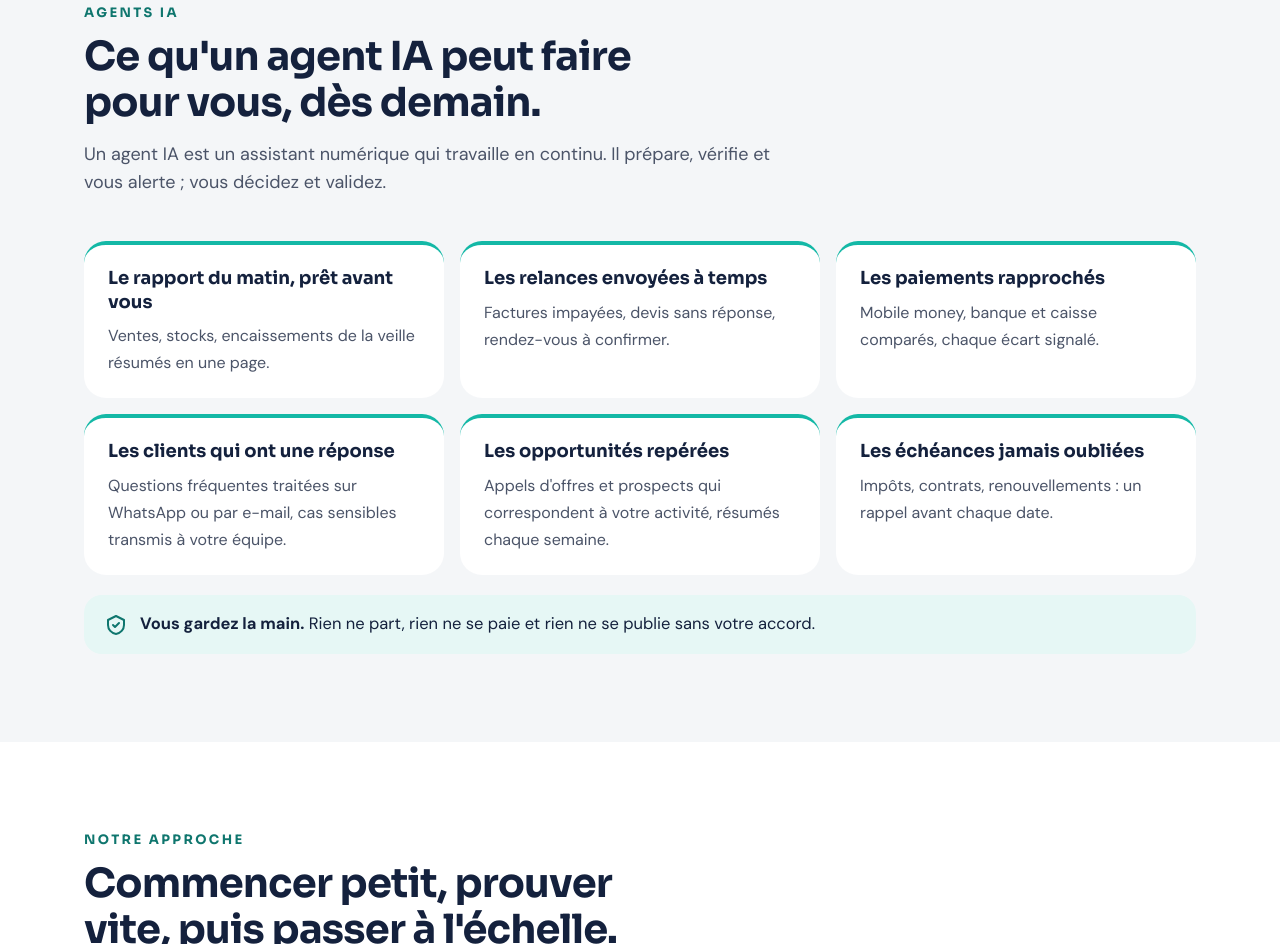
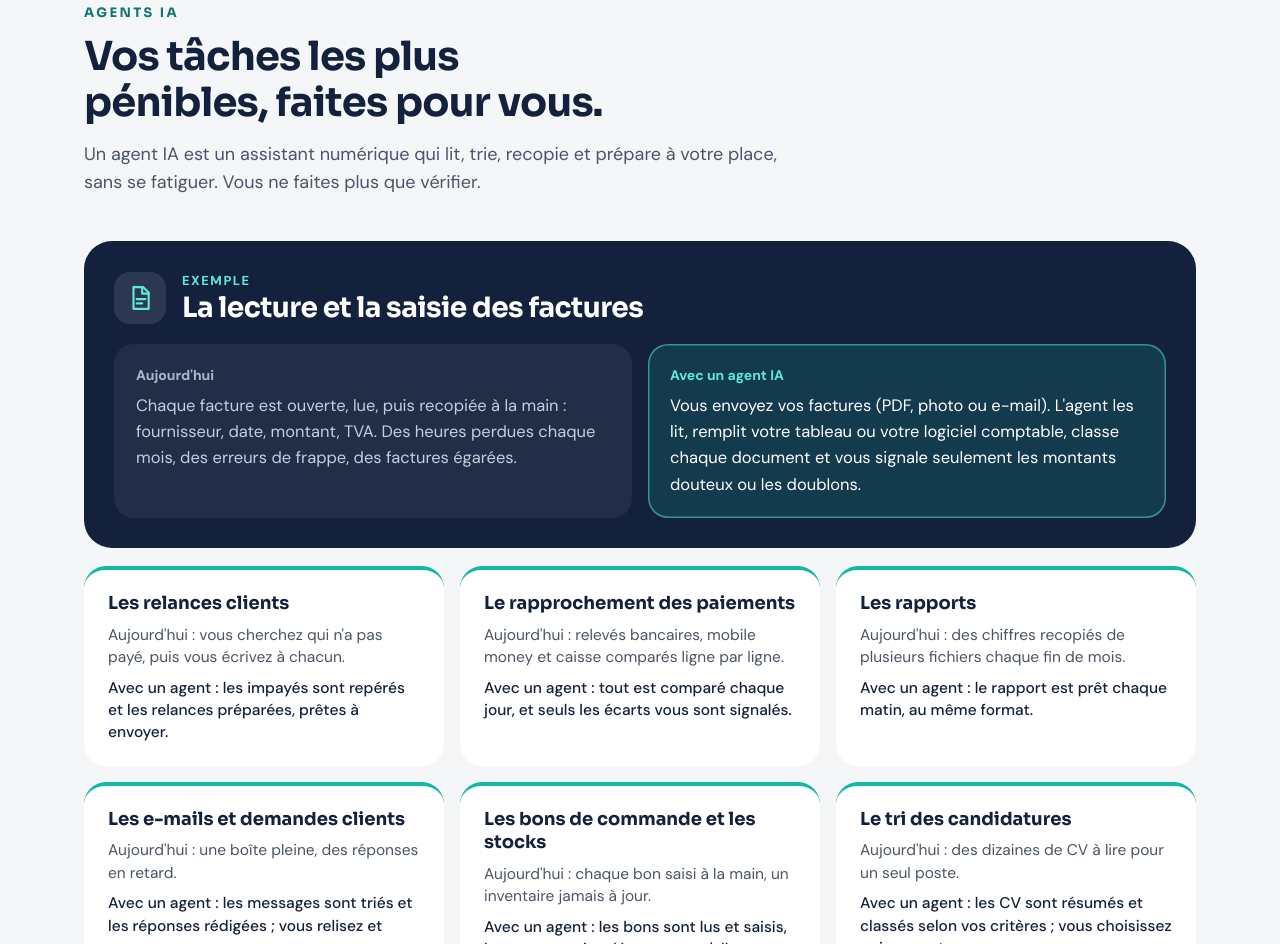
Before and after one commit to bahabdoulaye944/innovconsulting-site, a plain HTML site: page index.html in a window 1280 px wide. Shown: the part 1856-2800 px from the top of the page. Drawn offline with Linux system fonts and the light colour scheme.

Commit message:
Site : exemples avant/après, dont la saisie des factures
Co-Authored-By: Claude Opus 5.5 <noreply@anthropic.com>
Claude-Session: https://claude.ai/code/session_01Tj6a6YbKcUs1eakS5hUoES

```diff
--- a/index.html
+++ b/index.html
@@ -94,6 +94,24 @@ section{padding:88px 0}
 .agent{background:#fff;border-radius:22px;padding:22px 24px;border-top:4px solid var(--teal)}
 .agent b{display:block;font-family:'Sora',sans-serif;font-size:18px;line-height:1.3;margin-bottom:8px}
 .agent span{color:var(--muted);font-size:16px}
+.agent .before,.agent .after{display:block;font-size:15.5px;line-height:1.45}
+.agent .before{color:var(--muted);margin-bottom:8px}
+.agent .after{color:var(--ink);font-weight:500}
+.case-feature{background:var(--navy);color:#fff;border-radius:28px;padding:30px;margin-bottom:18px}
+.case-feature-title{display:flex;gap:16px;align-items:center;margin-bottom:20px}
+.case-feature .ico{width:52px;height:52px;border-radius:16px;background:rgba(255,255,255,.1);display:flex;align-items:center;justify-content:center;flex-shrink:0}
+.case-tag{font-size:13px;font-weight:700;letter-spacing:1.5px;text-transform:uppercase;color:#5EEAD4}
+.case-feature h3{font-size:clamp(22px,2.6vw,28px);color:#fff}
+.case-cols{display:grid;grid-template-columns:1fr 1fr;gap:16px}
+.case-before,.case-after{border-radius:20px;padding:20px 22px}
+.case-before{background:rgba(255,255,255,.06)}
+.case-after{background:rgba(20,184,166,.16);box-shadow:inset 0 0 0 1.5px rgba(94,234,212,.5)}
+.case-label{font-weight:700;font-size:14px;margin-bottom:6px;color:#AEB8CC}
+.case-after .case-label{color:#5EEAD4}
+.case-before p{color:#C6CEDD;font-size:16.5px}
+.case-after p{color:#fff;font-size:16.5px}
+.agents-cta{display:flex;flex-wrap:wrap;gap:16px;align-items:center;justify-content:space-between;margin-top:18px;background:#fff;border-radius:22px;padding:20px 24px}
+.agents-cta p{font-size:17px;max-width:720px}
 .agent-note{display:flex;gap:12px;align-items:center;margin-top:20px;background:var(--teal-soft);border-radius:18px;padding:16px 20px;font-size:16.5px}
 .agent-note svg{flex-shrink:0}
 .strengths{display:grid;grid-template-columns:repeat(3,minmax(0,1fr));gap:18px;margin-top:18px}
@@ -172,7 +190,8 @@ footer .legal{display:flex;flex-wrap:wrap;gap:6px 16px}
   .menu a:not(.btn){display:none}
   .hero{padding:48px 0 56px}
   section{padding:64px 0}
-  .services,.steps,.feat,.values,.agents{grid-template-columns:1fr}
+  .services,.steps,.feat,.values,.agents,.case-cols{grid-template-columns:1fr}
+  .case-feature{padding:22px}
   .contact-box{padding:28px}
   .wrap{padding:0 16px}
   .art-kpis{grid-template-columns:repeat(3,minmax(0,1fr))}
@@ -208,7 +227,7 @@ footer .legal{display:flex;flex-wrap:wrap;gap:6px 16px}
       <div>
         <div class="kicker"><i></i>Automatisation · Agents IA · Data</div>
         <h1 id="titre">Moins de tâches répétitives, <em>plus de temps</em> pour votre métier.</h1>
-        <p class="lead">Rapports, relances, saisies, suivi des paiements : nous automatisons ce qui vous fait perdre des heures et mettons en place des agents IA qui préparent le travail. Vous n'avez plus qu'à valider.</p>
+        <p class="lead">Saisie des factures, relances, rapports, suivi des paiements : nous automatisons ce qui vous fait perdre des heures et mettons en place des agents IA qui préparent le travail. Vous n'avez plus qu'à valider.</p>
         <div class="hero-ctas">
           <a class="btn btn-primary" href="#contact">Parlons de votre projet</a>
           <a class="btn btn-ghost" href="#agents">Ce qu'un agent IA peut faire</a>
@@ -250,7 +269,7 @@ footer .legal{display:flex;flex-wrap:wrap;gap:6px 16px}
           <div class="ico"><svg width="26" height="26" viewBox="0 0 24 24" fill="none" stroke="#5EEAD4" stroke-width="2" stroke-linecap="round" stroke-linejoin="round" aria-hidden="true"><path d="M12 3l1.8 4.6L18.5 9l-4.7 1.4L12 15l-1.8-4.6L5.5 9l4.7-1.4z"/><path d="M19 15l.9 2.1L22 18l-2.1.9L19 21l-.9-2.1L16 18l2.1-.9z"/></svg></div>
           <h3>Automatisation et agents IA</h3>
           <p>Les tâches qui reviennent chaque jour se font toutes seules. Vous validez, l'agent exécute.</p>
-          <ul><li>Rapports, relances et e-mails préparés automatiquement</li><li>Agents IA qui trient, résument et rédigent</li><li>Une validation humaine avant chaque action importante</li></ul>
+          <ul><li>Factures lues et saisies, relances et rapports préparés</li><li>Agents IA qui trient, résument et rédigent</li><li>Une validation humaine avant chaque action importante</li></ul>
         </article>
         <article class="card">
           <div class="ico"><svg width="26" height="26" viewBox="0 0 24 24" fill="none" stroke="#5EEAD4" stroke-width="2" stroke-linecap="round" stroke-linejoin="round" aria-hidden="true"><path d="M4 20V10"/><path d="M10 20V4"/><path d="M16 20v-7"/><path d="M22 20H2"/></svg></div>
@@ -278,17 +297,30 @@ footer .legal{display:flex;flex-wrap:wrap;gap:6px 16px}
     <div class="wrap">
       <div class="sec-head">
         <div class="eyebrow">Agents IA</div>
-        <h2 id="t-agents">Ce qu'un agent IA peut faire pour vous, dès demain.</h2>
-        <p>Un agent IA est un assistant numérique qui travaille en continu. Il prépare, vérifie et vous alerte ; vous décidez et validez.</p>
+        <h2 id="t-agents">Vos tâches les plus pénibles, faites pour vous.</h2>
+        <p>Un agent IA est un assistant numérique qui lit, trie, recopie et prépare à votre place, sans se fatiguer. Vous ne faites plus que vérifier.</p>
       </div>
+
+      <div class="case-feature">
+        <div class="case-feature-title">
+          <div class="ico"><svg width="26" height="26" viewBox="0 0 24 24" fill="none" stroke="#5EEAD4" stroke-width="2" stroke-linecap="round" stroke-linejoin="round" aria-hidden="true"><path d="M6 2h9l5 5v15H6z"/><path d="M14 2v6h6"/><path d="M9 13h8"/><path d="M9 17h5"/></svg></div>
+          <div><div class="case-tag">Exemple</div><h3>La lecture et la saisie des factures</h3></div>
+        </div>
+        <div class="case-cols">
+          <div class="case-before"><div class="case-label">Aujourd'hui</div><p>Chaque facture est ouverte, lue, puis recopiée à la main : fournisseur, date, montant, TVA. Des heures perdues chaque mois, des erreurs de frappe, des factures égarées.</p></div>
+          <div class="case-after"><div class="case-label">Avec un agent IA</div><p>Vous envoyez vos factures (PDF, photo ou e-mail). L'agent les lit, remplit votre tableau ou votre logiciel comptable, classe chaque document et vous signale seulement les montants douteux ou les doublons.</p></div>
+        </div>
+      </div>
+
       <div class="agents">
-        <div class="agent"><b>Le rapport du matin, prêt avant vous</b><span>Ventes, stocks, encaissements de la veille résumés en une page.</span></div>
-        <div class="agent"><b>Les relances envoyées à temps</b><span>Factures impayées, devis sans réponse, rendez-vous à confirmer.</span></div>
-        <div class="agent"><b>Les paiements rapprochés</b><span>Mobile money, banque et caisse comparés, chaque écart signalé.</span></div>
-        <div class="agent"><b>Les clients qui ont une réponse</b><span>Questions fréquentes traitées sur WhatsApp ou par e-mail, cas sensibles transmis à votre équipe.</span></div>
-        <div class="agent"><b>Les opportunités repérées</b><span>Appels d'offres et prospects qui correspondent à votre activité, résumés chaque semaine.</span></div>
-        <div class="agent"><b>Les échéances jamais oubliées</b><span>Impôts, contrats, renouvellements : un rappel avant chaque date.</span></div>
+        <div class="agent"><b>Les relances clients</b><span class="before">Aujourd'hui : vous cherchez qui n'a pas payé, puis vous écrivez à chacun.</span><span class="after">Avec un agent : les impayés sont repérés et les relances préparées, prêtes à envoyer.</span></div>
+        <div class="agent"><b>Le rapprochement des paiements</b><span class="before">Aujourd'hui : relevés bancaires, mobile money et caisse comparés ligne par ligne.</span><span class="after">Avec un agent : tout est comparé chaque jour, et seuls les écarts vous sont signalés.</span></div>
+        <div class="agent"><b>Les rapports</b><span class="before">Aujourd'hui : des chiffres recopiés de plusieurs fichiers chaque fin de mois.</span><span class="after">Avec un agent : le rapport est prêt chaque matin, au même format.</span></div>
+        <div class="agent"><b>Les e-mails et demandes clients</b><span class="before">Aujourd'hui : une boîte pleine, des réponses en retard.</span><span class="after">Avec un agent : les messages sont triés et les réponses rédigées ; vous relisez et envoyez.</span></div>
+        <div class="agent"><b>Les bons de commande et les stocks</b><span class="before">Aujourd'hui : chaque bon saisi à la main, un inventaire jamais à jour.</span><span class="after">Avec un agent : les bons sont lus et saisis, les ruptures signalées avant qu'elles arrivent.</span></div>
+        <div class="agent"><b>Le tri des candidatures</b><span class="before">Aujourd'hui : des dizaines de CV à lire pour un seul poste.</span><span class="after">Avec un agent : les CV sont résumés et classés selon vos critères ; vous choisissez qui rencontrer.</span></div>
       </div>
+      <div class="agents-cta"><p><b>Vous perdez du temps sur une tâche qui revient toujours ?</b> Décrivez-la-nous : nous vous disons gratuitement si elle peut être automatisée.</p><a class="btn btn-primary" href="mailto:contact@innovconsulting-gn.com?subject=T%C3%A2che%20%C3%A0%20automatiser">Décrire ma tâche</a></div>
       <div class="agent-note"><svg width="24" height="24" viewBox="0 0 24 24" fill="none" stroke="#0F766E" stroke-width="2" stroke-linecap="round" stroke-linejoin="round" aria-hidden="true"><path d="M12 3l8 4v5c0 4.5-3.4 8.3-8 9-4.6-.7-8-4.5-8-9V7z"/><path d="M9 12l2 2 4-4"/></svg><span><b>Vous gardez la main.</b> Rien ne part, rien ne se paie et rien ne se publie sans votre accord.</span></div>
     </div>
   </section>
```
